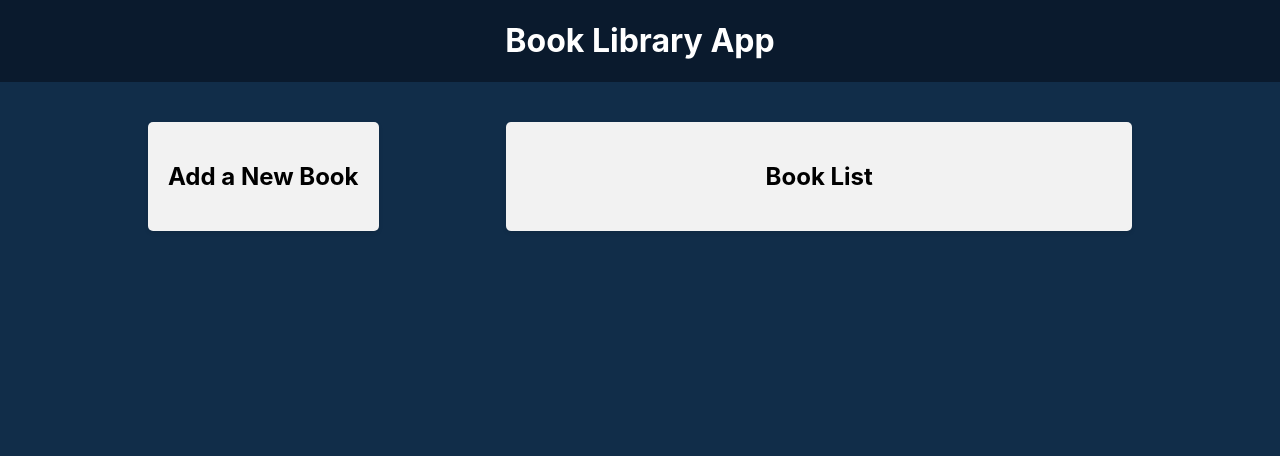
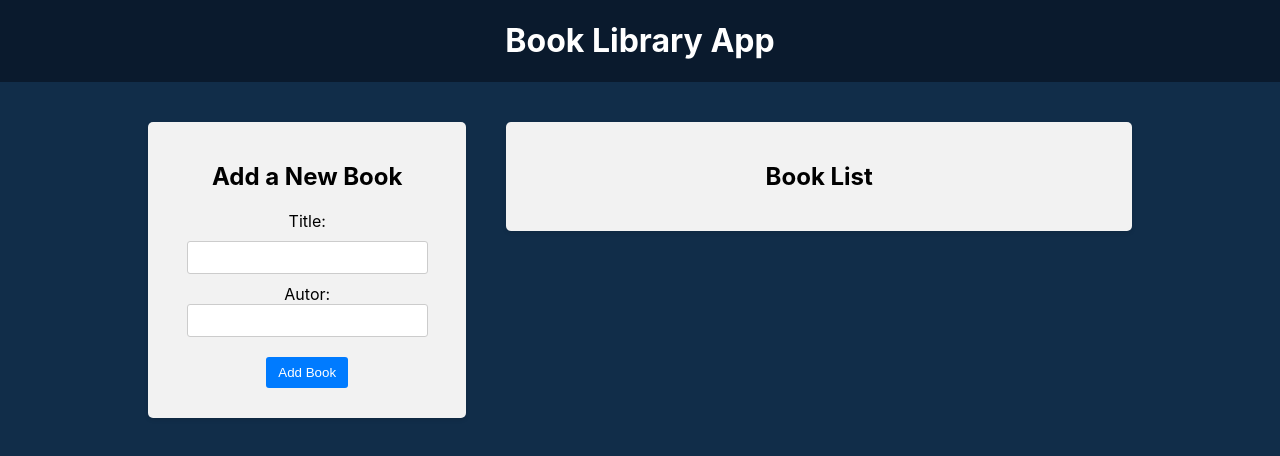
Before and after one commit to 95Kiryl/ToDoList_React, a React (Create React App) app in the folder 30-react-redux/frontend/: page / in a window 1280 px wide. Shown: the top 456 px of the page. Built offline with nearby package versions, Linux system fonts and the light colour scheme.

Commit message:
create form

```diff
--- a/30-react-redux/frontend/src/components/BookForm/BookForm.js
+++ b/30-react-redux/frontend/src/components/BookForm/BookForm.js
@@ -1,8 +1,41 @@
+import { useState } from 'react';
+import './BookForm.css';
 
 const BookForm = () => {
+    const [title, setTitle] = useState('');
+    const [autor, setAutor] = useState('');
+    const handleSubmit = (event) => {
+        event.preventDefault();
+
+        if (title && autor) {
+            console.log(title, autor);
+            setTitle('');
+            setAutor('');
+        }
+    }
+
     return (
         <div className='app-block book-form'>
             <h2>Add a New Book</h2>
+            <form onSubmit={handleSubmit}>
+                <div>
+                    <label htmlFor="title">Title: </label>
+                    <input
+                        type='text'
+                        id='title'
+                        value={title}
+                        onChange={(e) => setTitle(e.target.value)} />
+                </div>
+                <div>
+                    <labe htmlFor="autor">Autor: </labe>
+                    <input
+                        type='text'
+                        id='autor'
+                        value={autor}
+                        onChange={(e) => setAutor(e.target.value)} />
+                </div>
+                <button type='submit'>Add Book</button>
+            </form>
         </div>
     )
 }
--- a/30-react-redux/frontend/src/components/BookList/BookList.js
+++ b/30-react-redux/frontend/src/components/BookList/BookList.js
@@ -1,4 +1,4 @@
-
+import './BookList.css';
 
 const BookList = () => {
     return (
--- a/30-react-redux/frontend/src/components/Filter/Filter.js
+++ b/30-react-redux/frontend/src/components/Filter/Filter.js
@@ -1,4 +1,4 @@
-
+import './Filter.css';
 
 const Filter = () => {
     return (
```
